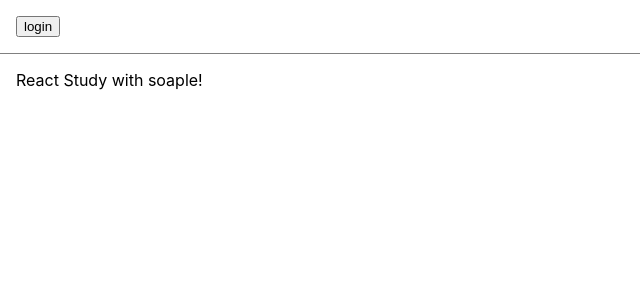
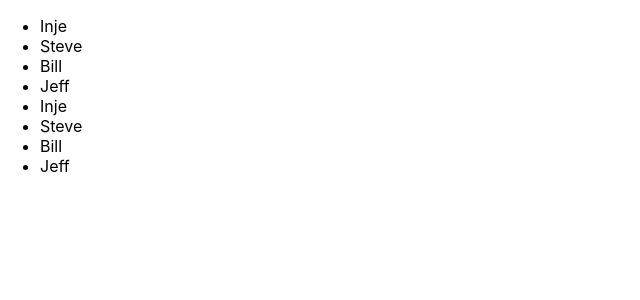
Before and after one commit to hocheol0303/React_study, a React (Create React App) app in the folder horoject/: page / in a window 1280 px wide. Shown: the top 300 px of the page, without its empty margins (0-640 px from the left). Built offline with nearby package versions, Linux system fonts and the light colour scheme.

Commit message:
chap_10 리스트,키

```diff
--- /dev/null
+++ b/horoject/src/chap_10/AttendanceBook.jsx
@@ -0,0 +1,29 @@
+import React from 'react';
+
+const students=[
+    {   id:1,
+        name:'Inje',
+    },
+    {   id:2,
+        name:'Steve',
+    },
+    {   id:3,
+        name:'Bill',
+    },
+    {   id:4,
+        name:'Jeff',
+    },
+];
+
+function AttendanceBook(props){
+    return (
+        // 인덱스를 키값으로 사용
+        <ul>
+            {students.map((student, index) => {return <li key={index.toString()}>{student.name}</li>})}
+        {/* 미리 부여한 id를 키값으로 사용 */}
+            {students.map((student) => {return <li key={student.id}>{student.name}</li>})}
+        </ul>
+    );
+}
+
+export default AttendanceBook;
--- a/horoject/src/index.js
+++ b/horoject/src/index.js
@@ -10,6 +10,7 @@ import NotificationList from './chap_06/NotificationList';
 import Accommodate from './chap_07/Accommodate';
 import ConfirmButton from './chap_08/ConfirmButton';
 import LandingPage from './chap_09/LandingPage';
+import AttendanceBook from './chap_10/AttendanceBook';
 
 const root = ReactDOM.createRoot(document.getElementById('root'));
 
@@ -50,9 +51,15 @@ const root = ReactDOM.createRoot(document.getElementById('root'));
 // )
 
 //chap_09
+// root.render(
+//   <React.StrictMode>
+//     <LandingPage />
+//   </React.StrictMode>
+// )
+
 root.render(
   <React.StrictMode>
-    <LandingPage />
+    <AttendanceBook/>
   </React.StrictMode>
 )
 
```
Also changed, not shown: horoject/src/chap_10/hi.jsx (added, +7 -0 lines), 1 other file (tests, documents, lock files or other folders).
